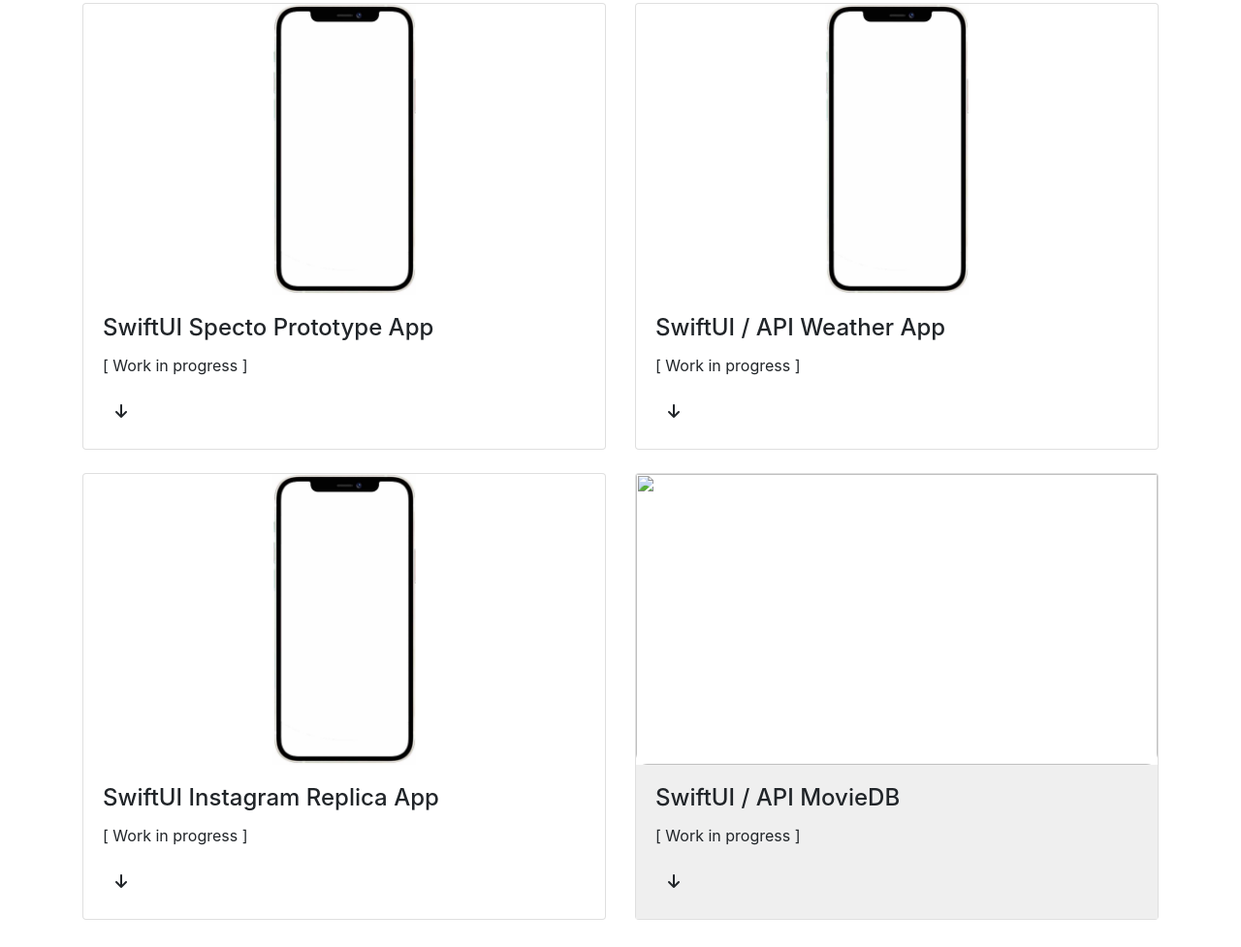
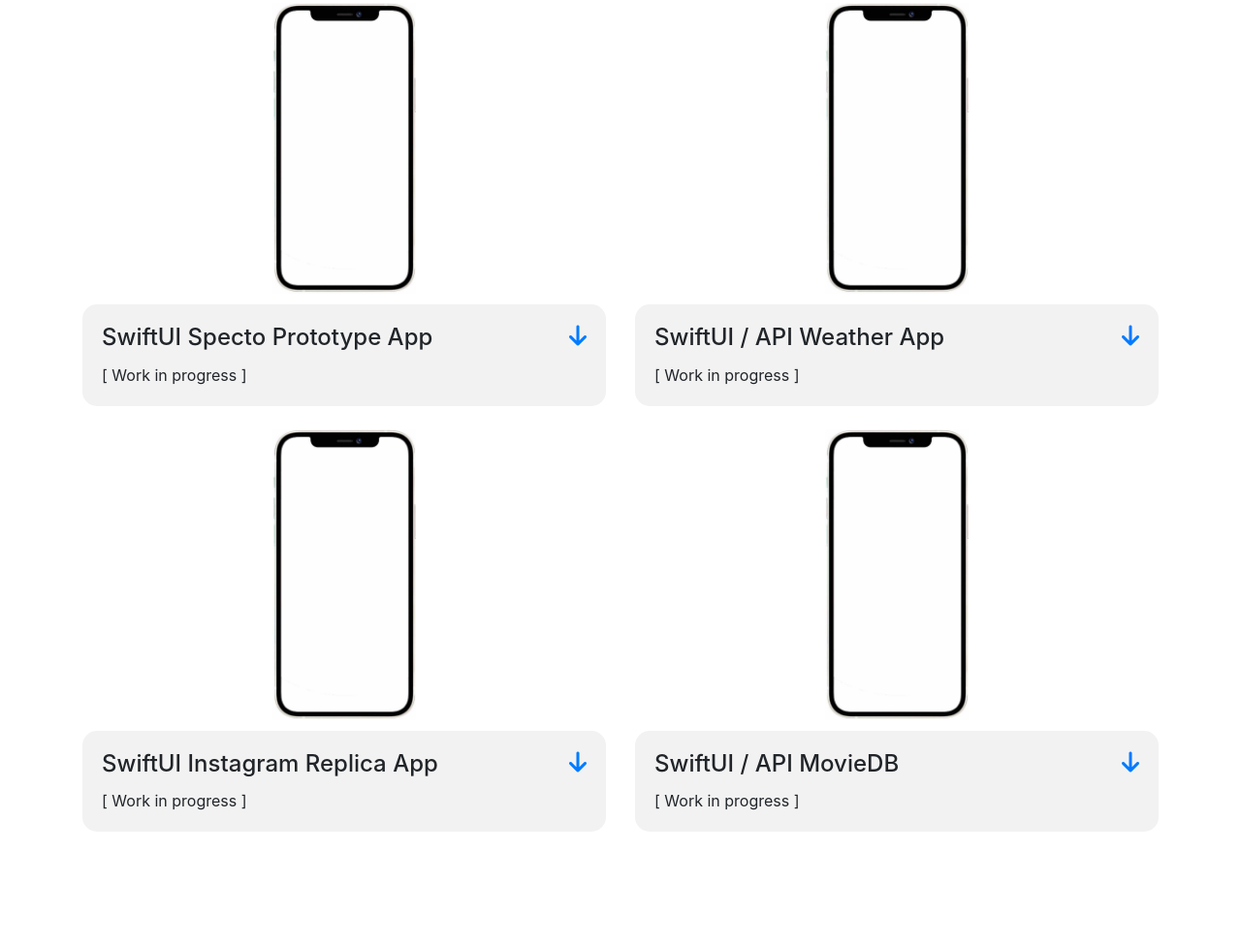
Before and after one commit to Svennetje/Svennetje.github.io, a plain HTML site: page index.html in a window 1280 px wide. Shown: the part 1743-2720 px from the top of the page at 97% size. Drawn offline with nearby package versions, Linux system fonts and the light colour scheme.

Commit message:
Converted some css to sccs & redesigned project tiles

```diff
--- a/index.html
+++ b/index.html
@@ -186,45 +186,41 @@
             <p class="title" data-aos="fade-up" data-aos-duration="750">VRIJETIJDS PROJECTEN</p>
 
             <div class="row" data-aos="fade-up" data-aos-duration="1000">
-                <div class="col-sm-6 pb-4 fadeIn">
-                    <div class="card">
+                <div class="col-sm-6 pb-4">
+                    <div class="card border-0">
                         <img class="card-img-top" src="images/empty_iphone12.jpg"> <!-- images/specto_iphone12.png -->
                         <div class="card-body">
-                            <h4 class="card-title">SwiftUI Specto Prototype App</h4>
+                            <h4 class="card-title">SwiftUI Specto Prototype App <a href="#" class="fas fa-arrow-down card-arrow no-underline"></a></h4>
                             <p class="card-text">[ Work in progress ]</p>
-                            <a class="btn"><i class="fas fa-arrow-down"></i></a>
                         </div>
                     </div>
                 </div>
                 <div class="col-sm-6 pb-4">
-                    <div class="card">
+                    <div class="card border-0">
                         <img class="card-img-top" src="images/empty_iphone12.jpg"> <!-- images/weather_iphone12.png -->
                         <div class="card-body">
-                            <h4 class="card-title">SwiftUI / API Weather App</h4>
+                            <h4 class="card-title">SwiftUI / API Weather App <a href="#" class="fas fa-arrow-down card-arrow no-underline"></a></h4>
                             <p class="card-text">[ Work in progress ]</p>
-                            <a class="btn"><i class="fas fa-arrow-down"></i></a>
                         </div>
                     </div>
                 </div>
             </div>
             <div class="row" data-aos="fade-up" data-aos-duration="1000">
                 <div class="col-sm-6 pb-4">
-                    <div class="card">
+                    <div class="card border-0">
                         <img class="card-img-top" src="images/empty_iphone12.jpg"> <!-- images/instagramReplica_iphone12.png -->
                         <div class="card-body">
-                            <h4 class="card-title">SwiftUI Instagram Replica App</h4>
+                            <h4 class="card-title">SwiftUI Instagram Replica App <a href="#" class="fas fa-arrow-down card-arrow no-underline"></a></h4>
                             <p class="card-text">[ Work in progress ]</p>
-                            <a class="btn"><i class="fas fa-arrow-down"></i></a>
                         </div>
                     </div>
                 </div>
                 <div class="col-sm-6 pb-4">
-                    <div class="card">
-                        <img class="card-img-top" src="">
-                        <div class="card-body" style="background-color: #EFEFEF;">
-                            <h4 class="card-title">SwiftUI / API MovieDB</h4>
+                    <div class="card border-0">
+                        <img class="card-img-top" src="images/empty_iphone12.jpg">
+                        <div class="card-body">
+                            <h4 class="card-title">SwiftUI / API MovieDB <a href="#" class="fas fa-arrow-down card-arrow no-underline"></a></h4>
                             <p class="card-text">[ Work in progress ]</p>
-                            <a class="btn"><i class="fas fa-arrow-down"></i></a>
                         </div>
                     </div>
                 </div>
--- a/style.scss
+++ b/style.scss
@@ -195,47 +195,36 @@ li a,
     }
 }
 
+.tab {
+    background-color: var(--lightgray);
+}
+
 /* || Projects Grid */
 
-.cards {
-    display: grid;
-    grid-template-columns: repeat(auto-fill, minmax(250px, 1fr));
-    grid-gap: 30px;
-    max-width: 960px;
-    margin: 0 auto 30px;
+.card {
+    &-body {
+        margin-top: 2%;
+        background-color: #F2F2F2;
+        border-radius: 15px;
     }
 
-article {
-    position: relative;
-}
-
-.article-img {
-    height: 200px;
-    width: 100%;
-    object-fit: scale-down;
-    border-radius: 12px;
-}
-
-.article-title {
-    position: absolute;
-    bottom: 0;
-    width: 100%;
-    padding: 10px;
-    /* background-color: #60000000; */
-}
-
-.card-img-top {
+    &-img-top {
         height: 300px;
         width: 100%;
         object-fit: scale-down;
         border-radius: 12px;
     }
 
-.tab {
-    background-color: var(--lightgray);
+    &-title {
+        width: 100%;
     }
 
-/* Mobile Navbar Icon Animation */
+    &-arrow {
+        float: right;
+    }
+}
+
+/* || Mobile Navbar Icon Animation */
 
 #nav-icon {
     width: 60px;
```
Also changed, not shown: style.css, 1 other file. Lines whose indentation alone changed are shown as unchanged.
